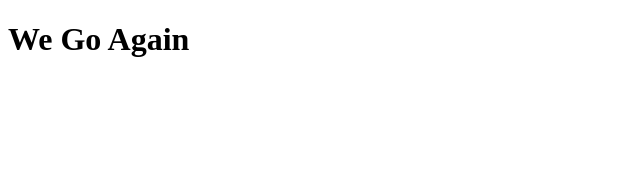
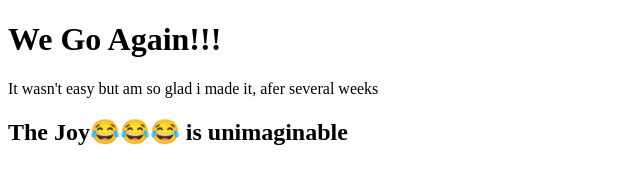
Before and after one commit to Obiageli-Ann/MyGitProject_B, a plain HTML site: page index.html in a window 1280 px wide. Shown: the whole page, without its empty margins (0-640 px from the left). Drawn offline with Linux system fonts and the light colour scheme.

Commit message:
New features

```diff
--- a/index.html
+++ b/index.html
@@ -6,6 +6,8 @@
   <title>GitRepo</title>
 </head>
 <body>
-  <h1>We Go Again</h1>
+  <h1>We Go Again!!!</h1>
+  <p>It wasn't easy but am so glad i made it, afer several weeks</p>
+  <h2>The Joy😂😂😂 is unimaginable</h2>
 </body>
 </html>
```
